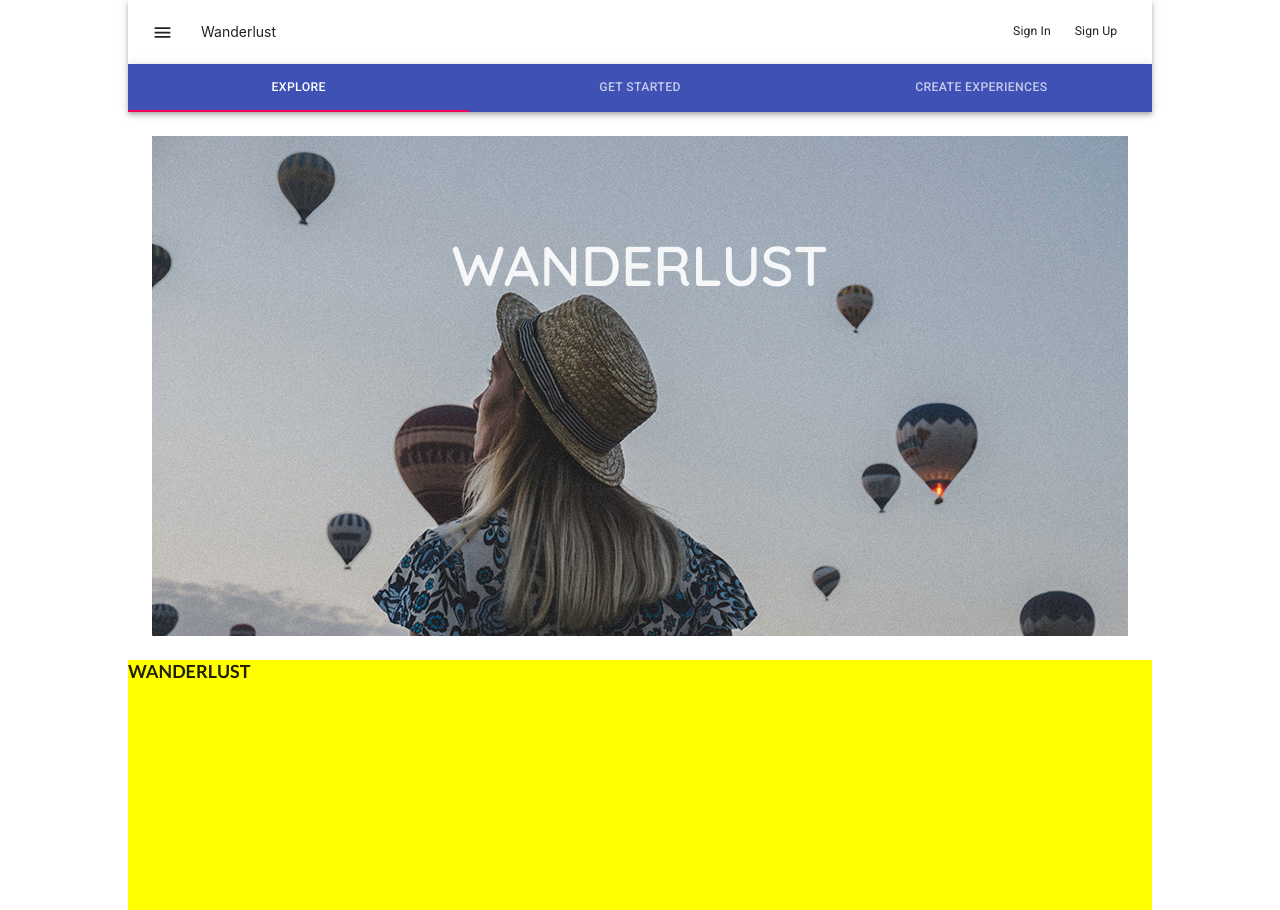
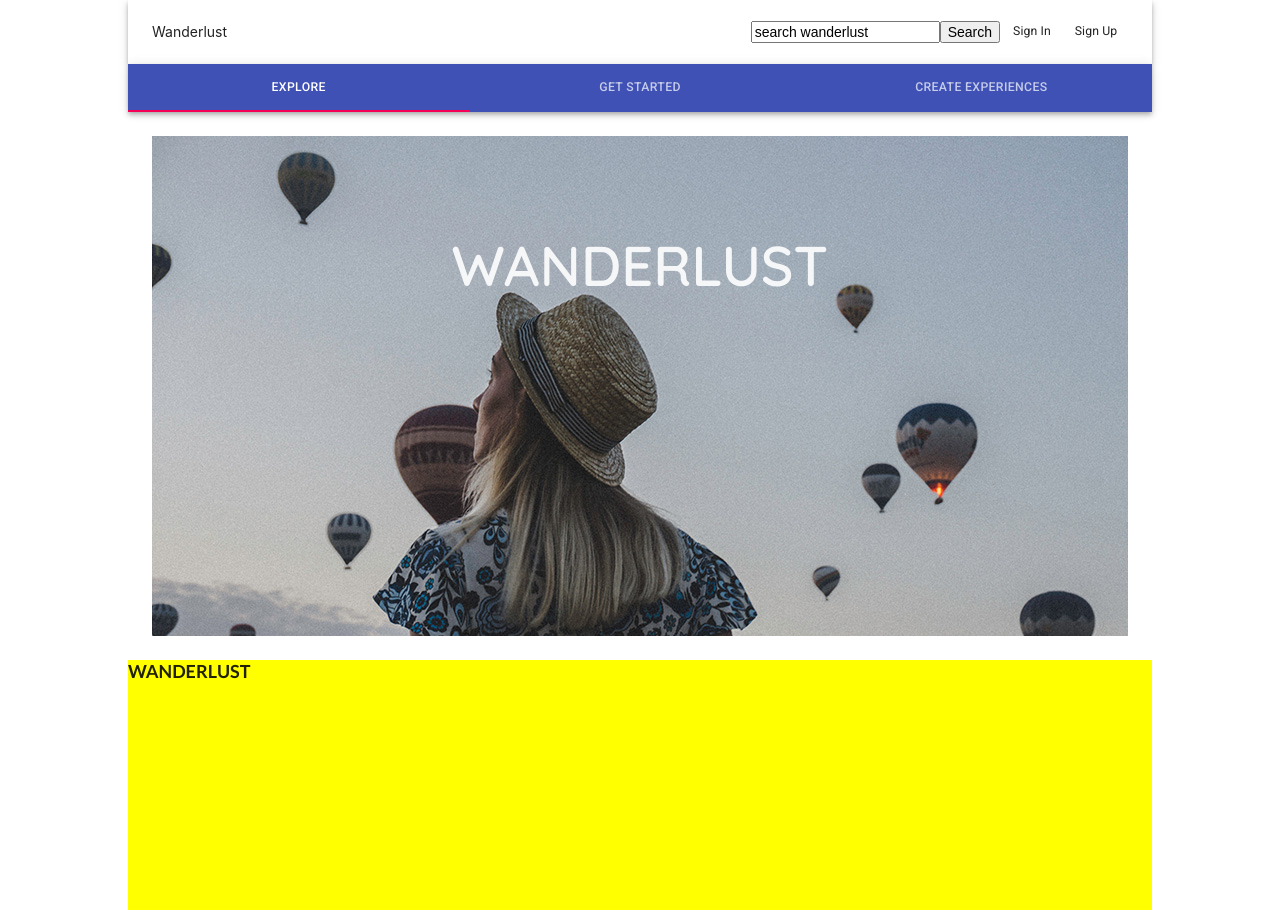
Before and after one commit to miklo88/Wanderlust-Application, a React (Create React App) app in the folder wanderlust/: page / in a window 1280 px wide. Built offline with nearby package versions, Linux system fonts and the light colour scheme.

Commit message:
adding content, cleaning enviornment. Testing dummy back-end

```diff
--- a/wanderlust/src/components/Navigation/Navigation.js
+++ b/wanderlust/src/components/Navigation/Navigation.js
@@ -10,7 +10,7 @@ import Button from '@material-ui/core/Button';
 import IconButton from '@material-ui/core/IconButton';
 import MenuIcon from '@material-ui/icons/Menu';
 import Link from '@material-ui/core/Link';
-
+import SearchForm from '../Search/SearchForm';
 // import "../App.css";
 
 const useStyles = makeStyles(theme => ({
@@ -40,12 +40,13 @@ export default function ButtonAppBar() {
     <div className={classes.root}>
       <AppBar position="static" color="inherit">
         <Toolbar>
-          <IconButton edge="start" className={classes.menuButton} color="inherit" aria-label="menu" href="#contained-buttons">
+          {/* <IconButton edge="start" className={classes.menuButton} color="inherit" aria-label="menu" href="#contained-buttons">
             <MenuIcon />
-          </IconButton>
+          </IconButton> */}
           <Typography variant="headline" className={classes.title}>
             Wanderlust
           </Typography>
+          <SearchForm />
           <Button color="inherit" component="button">
           <Link
               component="button"
--- /dev/null
+++ b/wanderlust/src/components/Search/SearchForm.js
@@ -0,0 +1,20 @@
+import React, { useState } from "react";
+
+export default function SearchForm({ onSearch }) {
+  return (
+    <div>
+    <section className="search-form">
+      <form onSubmit={() => onSearch("name")}>
+
+        <input
+          onChange={"handleInputChange"}
+          placeholder="searching!"
+          value={"search wanderlust"}
+          name="name"
+        />
+        <button type="submit">Search</button>
+      </form>
+    </section>
+    </div>
+  );
+}
```
